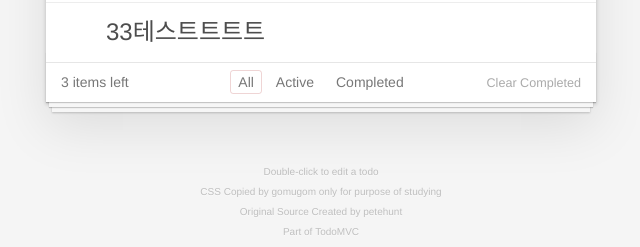
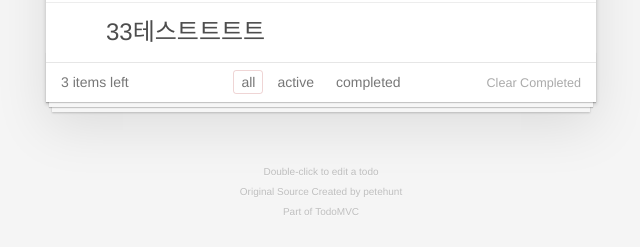
Before and after one commit to hyunji-bang/redux-todos, a React (Create React App) app: page / in a window 1280 px wide. Shown: the part 373-620 px from the top of the page, without its empty margins (319-959 px from the left). Built offline with nearby package versions, Linux system fonts and the light colour scheme.

Commit message:
redux 2. 리듀서 분리 / 주석 달기

```diff
--- a/public/index.html
+++ b/public/index.html
@@ -9,7 +9,6 @@
 <div id="root"></div>
 <footer class="info">
   <p>Double-click to edit a todo</p>
-  <p>CSS Copied by <a href="http://github.com/gomugom/">gomugom</a> only for purpose of studying</p>
   <p>Original Source Created by <a href="http://github.com/petehunt/">petehunt</a></p>
   <p>Part of <a href="http://todomvc.com">TodoMVC</a></p>
 </footer>
--- a/src/action/todoAction.js
+++ b/src/action/todoAction.js
@@ -4,6 +4,7 @@ export const ADD_TODO = 'ADD_TODO'
 export const DELETE_TODO = 'DELETE_TODO'
 export const EDIT_TODO = 'EDIT_TODO'
 export const CLEAR_COMPLETE = 'CLEAR_COMPLETE'
+export const SET_FILTER = 'SET_FILTER'
 
 // 액션 생성자
 export const addTodo = (text) => {
@@ -18,3 +19,7 @@ export const editTodo = (id, text) => {
 export const clearComplete = () => {
     return { type: CLEAR_COMPLETE }
 }
+
+export const setFilter = (filter) => {
+    return { type: SET_FILTER, filter}
+}
--- a/src/components/App.js
+++ b/src/components/App.js
@@ -3,15 +3,15 @@ import Header from './Header';
 import TodoList from './TodoList';
 import Footer from './Footer';
 import { connect } from 'react-redux';
-import { addTodo, deleteTodo, editTodo, clearComplete } from '../action/todoAction'
+import { addTodo, deleteTodo, editTodo, clearComplete, setFilter } from '../action/todoAction'
 
 class App extends React.Component {
     constructor(props) {
         super(props);
 
         this.state = {
-            todos: this.props.todos,
-            filter: 'All' // Active, Completed
+            todos: [],
+            filter: null
         };
     }
 
@@ -23,32 +23,32 @@ class App extends React.Component {
         const todosLength = stateTodos.length
 
         let filteredTodos = null;
-        switch(this.state.filter) {
-            case 'Active':
+        switch(this.props.todoFilter) {
+            case 'active':
                 filteredTodos = stateTodos.filter(v => !v.isDone);
                 break;
-            case 'Completed':
+            case 'completed':
                 filteredTodos = stateTodos.filter(v => v.isDone);
                 break;
-            case 'All':
+            case 'all':
             default:
                 filteredTodos = stateTodos;
         }
 
         return (
             <div className="todo-app">
-                <Header saveTodo={this.props.addTodo}/>
+                <Header saveTodo={this.props.addTodo}/> {/* reducer */}
                 <TodoList
                     todos={filteredTodos}
                     editTodo={this.editTodo}
-                    deleteTodo={this.props.deleteTodo}
+                    deleteTodo={this.props.deleteTodo} // reducer
                     toggleCompleted={this.toggleCompleted}
                 />
                 <Footer completedLength={completedLength}
                         todosLength={todosLength}
-                        clearComplete={this.props.clearComplete}
-                        filter={this.state.filter}
-                        setFilter={this.setFilter}
+                        clearComplete={this.props.clearComplete} // reducer
+                        filter={this.props.todoFilter} // reducer
+                        setFilter={this.props.setFilter} // reducer
                 />
             </div>
         );
@@ -108,7 +108,7 @@ class App extends React.Component {
     // }
 
     toggleCompleted = (id) => {
-        const newTodos = [...this.state.todos];
+        const newTodos = [...this.props.todos];
         const targetIndex = newTodos.findIndex(todo => todo.id === id);
 
         if (targetIndex > -1) {
@@ -130,12 +130,12 @@ class App extends React.Component {
         })
     }
 
-    setFilter = (filter) => {
-        this.setState({
-            ...this.state,
-            filter
-        })
-    }
+    // setFilter = (filter) => {
+    //     this.setState({
+    //         ...this.state,
+    //         filter
+    //     })
+    // }
 }
 
 const mapStateToProps = (state) => (
@@ -147,7 +147,8 @@ const mapDispatchToProps = (dispatch) => ({
     addTodo: (text) => dispatch(addTodo(text)),
     deleteTodo: (id) => dispatch(deleteTodo(id)),
     editTodo: (id, text) => dispatch(editTodo(id, text)),
-    clearComplete: () => dispatch(clearComplete())
+    clearComplete: () => dispatch(clearComplete()),
+    setFilter: (filter) => dispatch(setFilter(filter))
 })
 
 // 디스패치와 상태를 주입하려는 컴포넌트를 감싸줍니다.
--- a/src/components/Footer.js
+++ b/src/components/Footer.js
@@ -1,16 +1,15 @@
 import React from 'react';
 import classNames from 'classnames';
 
-const filterNames = ['All', 'Active', 'Completed'];
+const filterNames = ['all', 'active', 'completed'];
 
 const Footer = (props) => {
-
-    const filters = filterNames.map(item => (
-        <li key={item}
-            onClick={()=>props.setFilter(item)}
+    const filters = filterNames.map(filter => (
+        <li key={filter}
+            onClick={()=>props.setFilter(filter)}
         >
-            <a className={props.filter === item ? 'selected' : ''}>
-                {item}
+            <a className={props.filter === filter ? 'selected' : ''}>
+                {filter}
             </a>
         </li>
     ));
--- a/src/components/TodoList.js
+++ b/src/components/TodoList.js
@@ -11,7 +11,7 @@ const TodoList = (props) => {
                         id={todo.id}
                         text={todo.text}
                         editTodo={props.editTodo} // 넘겨주고, 실행은 todo에서
-                        deleteTodo={()=>props.deleteTodo(todo.id)}
+                        deleteTodo={()=>props.deleteTodo(todo.id)}  // reducer
                         toggleCompleted={()=>props.toggleCompleted(todo.id)}
                         isDone={todo.isDone}
                     >
--- a/src/reducer/todoReducer.js
+++ b/src/reducer/todoReducer.js
@@ -1,10 +1,9 @@
 // 리듀서 정의 : 상태가 바뀌는 것을 명시
+import { combineReducers } from 'redux';
+import { ADD_TODO, DELETE_TODO, EDIT_TODO, CLEAR_COMPLETE, SET_FILTER } from '../action/todoAction';
 
-import { combineReducers } from 'redux';
-import { ADD_TODO, DELETE_TODO, EDIT_TODO, CLEAR_COMPLETE } from '../action/todoAction';
-
-const initialState = [
-    {
+const initialState = {
+    todos:[{
         id: 34,
         text: '테스트트트트',
         isDone: false
@@ -20,9 +19,10 @@ const initialState = [
         id: 55,
         text: '33테스트트트트',
         isDone: false
-    }
-]
-const todos = (state = initialState, action) => {
+    }],
+    filter: 'all'
+}
+const todos = (state = initialState.todos, action) => {
     switch (action.type) {
         case ADD_TODO:
             return [
@@ -31,6 +31,11 @@ const todos = (state = initialState, action) => {
                 text: action.text,
                 isDone: false,
             }];
+            // return Object.assign({}, state, {
+            //     id: Date.now(),
+            //     text: action.text,
+            //     isDone: false
+            // })
         case DELETE_TODO:
             // const deleteIndex = state.findIndex(todo=>
             //     todo.id === action.id
@@ -41,9 +46,9 @@ const todos = (state = initialState, action) => {
                 ...res
             ]
         case EDIT_TODO:
-            const targetIdx = state.findIndex(item => item.id === action.id)
 
             // bad todo: 클릭한 인덱스의 id에 맞는 todo를 찾아서, 그 todo의 text를 바뀐 text로 변경
+            // const targetIdx = state.findIndex(item => item.id === action.id)
             // const newState = [...state]
             //
             // // bad bad
@@ -70,13 +75,31 @@ const todos = (state = initialState, action) => {
             const notCompletedTodos = state.filter(todo=>!todo.isDone);
             return notCompletedTodos // [...notCompletedTodos] 아님
 
+            // 참고 ) obj일 경우, 앞뒤 잘라내고 처리
+            // todos: [
+            //     ...state.todos.slice(0, action.index),
+            //     Object.assign({}, state.todos[action.index], {
+            //         completed: true
+            //     }),
+            //     ...state.todos.slice(action.index + 1)
+            // ]
+
+        default:
+            return state;
+    }
+}
+
+const todoFilter = (state = initialState.filter, action) => {
+    switch (action.type) {
+        case SET_FILTER:
+            return action.filter
         default:
             return state;
     }
 }
 
 const todoReducer = combineReducers({
-    todos
+    todos, todoFilter
 });
 
 export default todoReducer;
```
